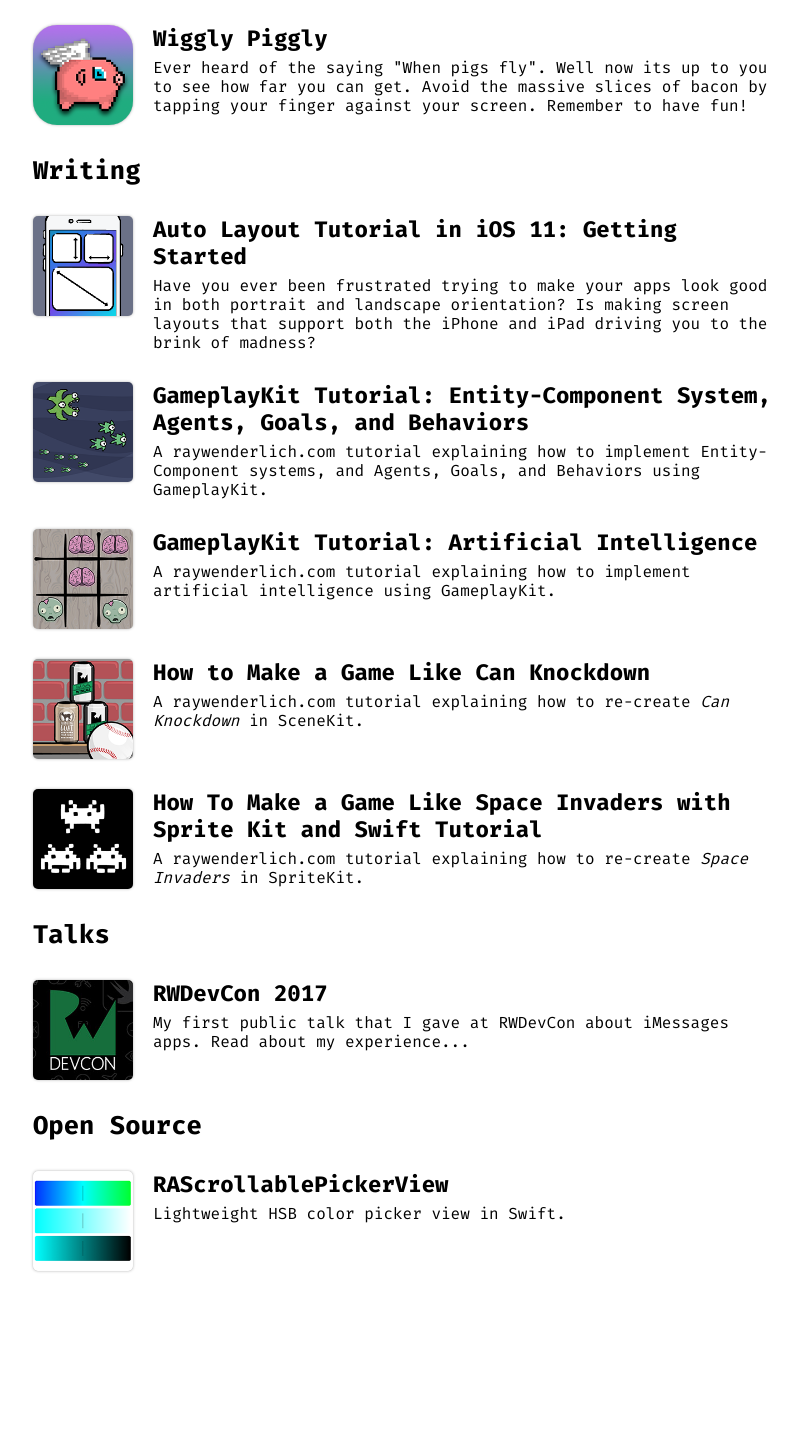
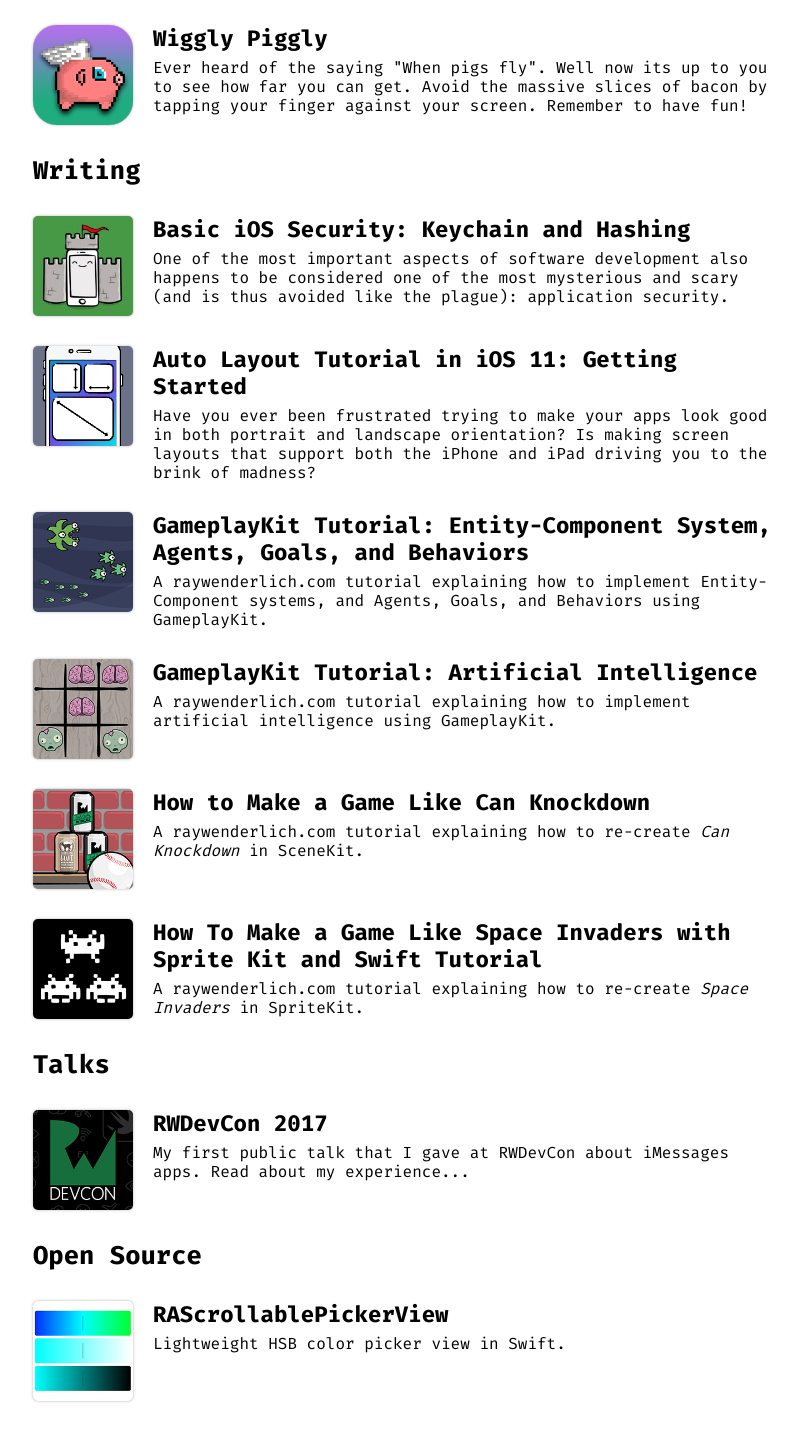
Before and after one commit to naturaln0va/ackermann-io, a Flask app: page /apps in a window 1280 px wide. Shown: the part 942-2373 px from the top of the page, without its empty margins (232-1030 px from the left). Before the commit the page ends 2214 px from the top, so only its background shows below. Run offline with Flask 2, Linux system fonts and the light colour scheme; some libraries are stand-ins or nearby versions.

Commit message:
updated the portfolio page

```diff
--- a/app/templates/portfolio.html
+++ b/app/templates/portfolio.html
@@ -54,6 +54,13 @@
 		</div>
 		<h1>Writing</h1>
 		<div class="content-item">
+			<a href="https://www.raywenderlich.com/185370/basic-ios-security-keychain-hashing">
+				<img src="/static/assets/basic-security.jpg">
+				<h2>Basic iOS Security: Keychain and Hashing</h2>
+				<p>One of the most important aspects of software development also happens to be considered one of the most mysterious and scary (and is thus avoided like the plague): application security.</p>
+			</a>
+		</div>
+		<div class="content-item">
 			<a href="https://www.raywenderlich.com/160527/auto-layout-tutorial-ios-11-getting-started">
 				<img src="/static/assets/autolayout-tutorial.jpg">
 				<h2>Auto Layout Tutorial in iOS 11: Getting Started</h2>
```
Also changed, not shown: app/static/assets/basic-security.jpg (added).
